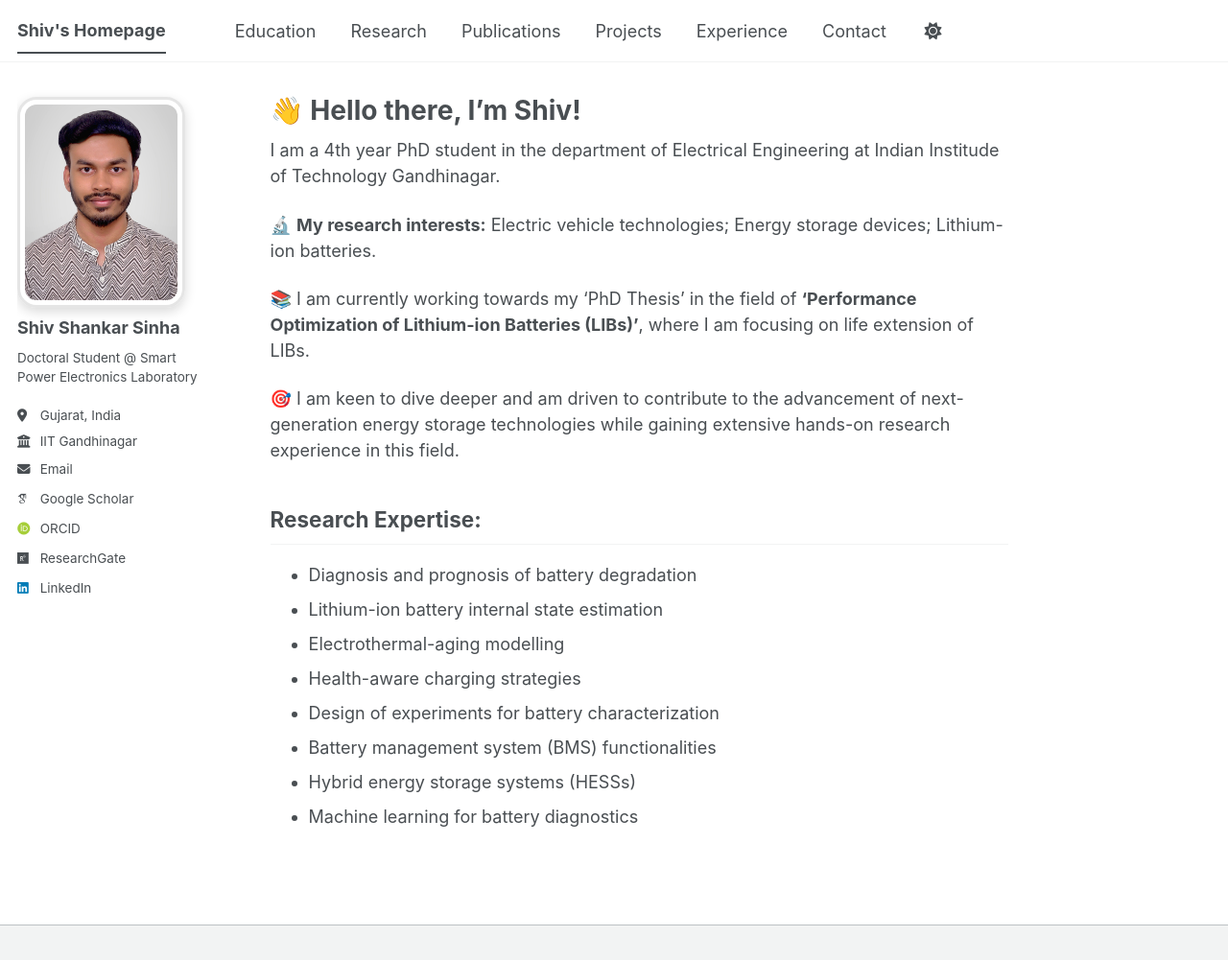
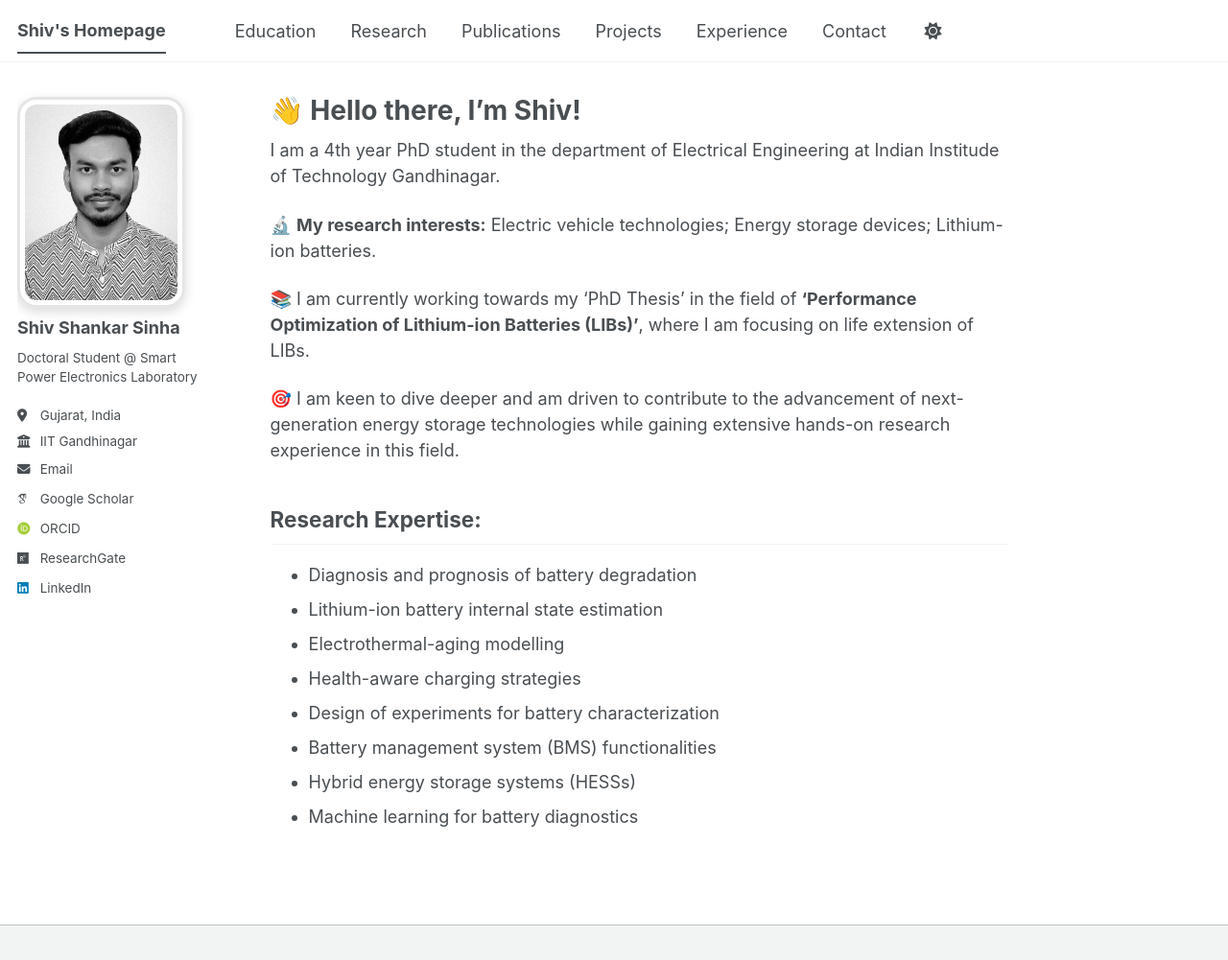
Before and after one commit to shivshankar-sinha/shivshankar-sinha.github.io, a Jekyll site: the page built from _pages/about.md, in a window 1280 px wide and 1001 px high. Shown: the whole window at 96% size. Built offline with Jekyll 4.4.1, drawn with Linux system fonts in a browser that asks for light colours; some web fonts are replaced; a script bundle is joined from its source files by our own code; library files that are not in the unit come from our copies.

Commit message:
Update _config.yml

```diff
--- a/_config.yml
+++ b/_config.yml
@@ -22,7 +22,7 @@ repository               : "shivshankar-sinha/shivshankar-sinha.github.io"
 #               Additional customization can be done by editing /_includes/author-profile.html
 author:
   # Biographic information
-  avatar           : "https://shivshankar-sinha.github.io/images/profile.jpg"
+  avatar           : "https://shivshankar-sinha.github.io/images/profile1.jpg"
   name             : "Shiv Shankar Sinha"
   pronouns         : # example: "she/her"
   bio              : "Doctoral Student @ Smart Power Electronics Laboratory"
```
